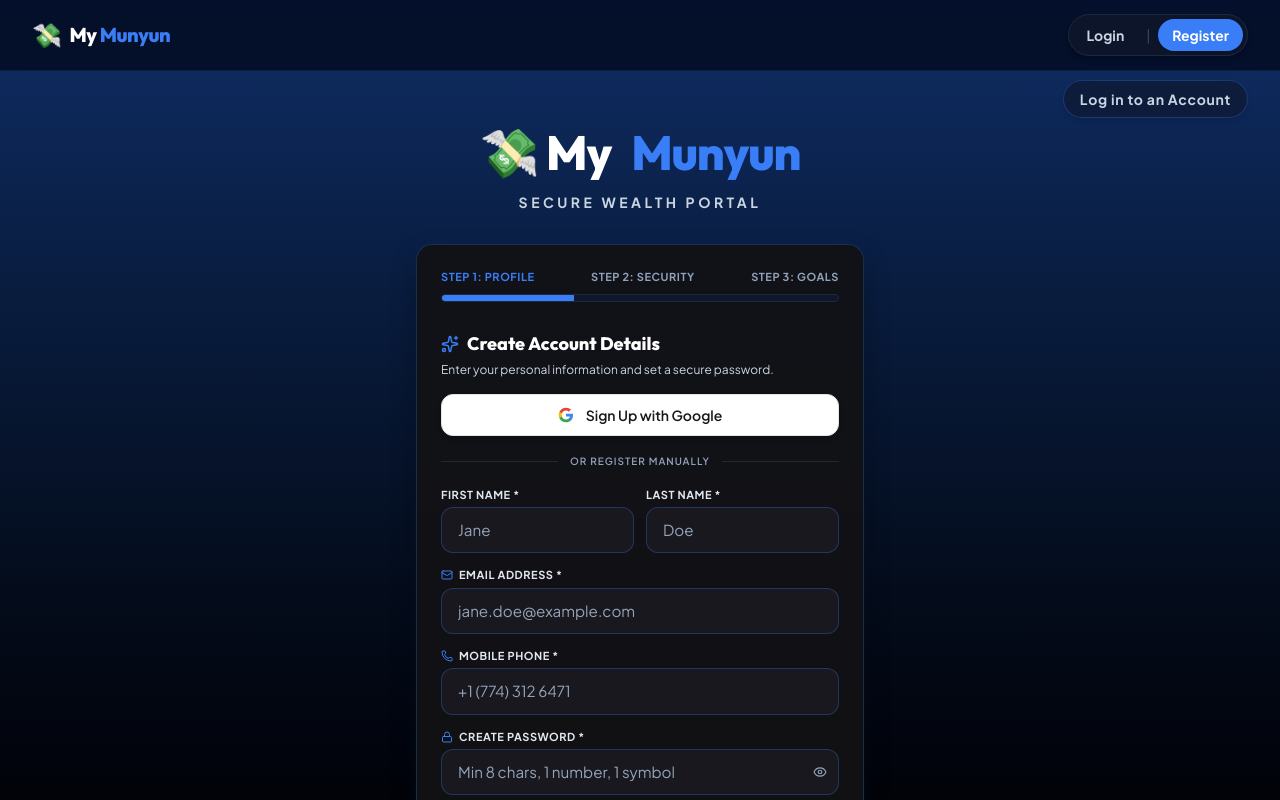
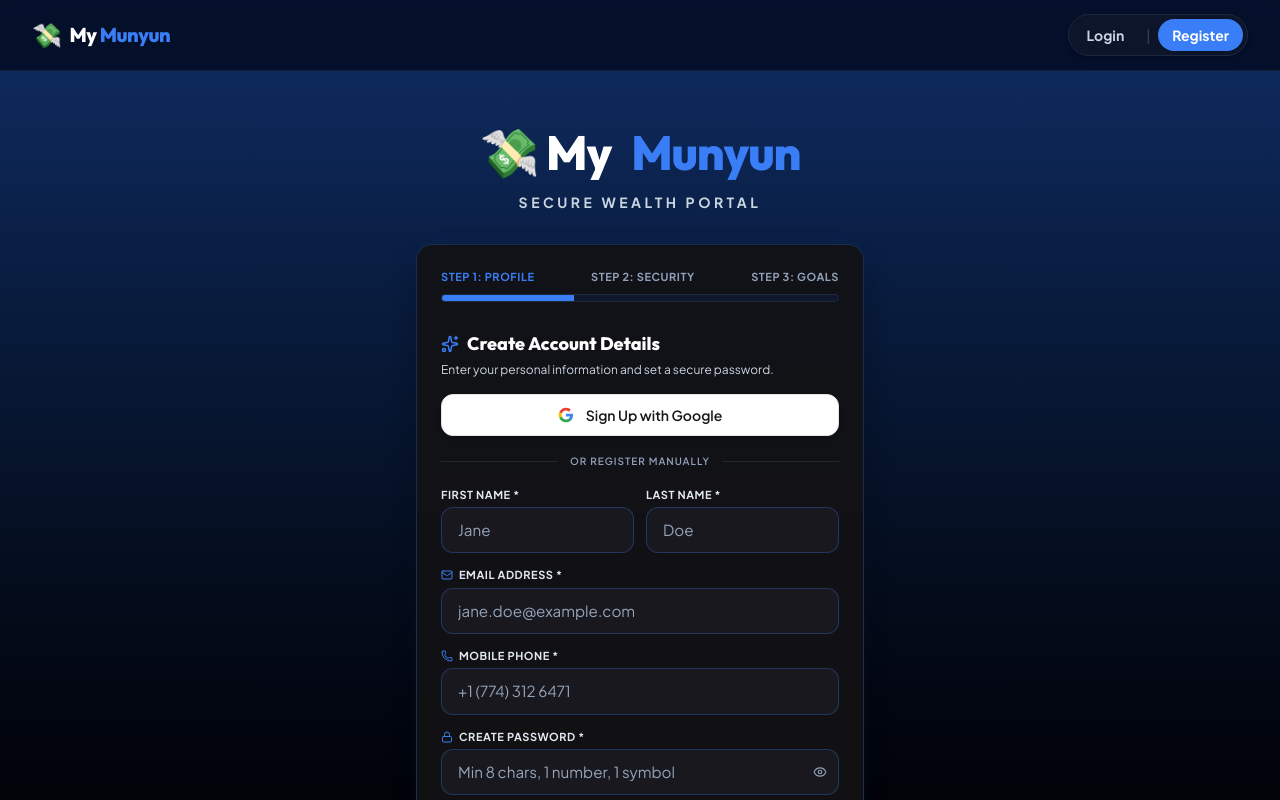
Before and after one commit to idongCodes/my-munyun, a Next.js app: page /register in a window 1280 px wide. Shown: the top 800 px of the page. Built offline with nearby package versions, Linux system fonts and the light colour scheme.

Commit message:
fix: remove redundant top-right button on login and register screens

```diff
--- a/src/app/AuthContainer.tsx
+++ b/src/app/AuthContainer.tsx
@@ -389,25 +389,6 @@
 
   return (
     <div className="relative min-h-screen bg-gradient-to-b from-[#0e2a5e] via-[#040c1b] to-black flex items-center justify-center p-6 sm:p-10 overflow-hidden">
-      {/* Dynamic Top Right Navigation */}
-      <div className="absolute top-4 right-4 sm:top-6 sm:right-8 z-50 flex items-center text-xs sm:text-sm font-semibold tracking-wider">
-        {mode === 'login' ? (
-          <Link
-            href="/register"
-            className="text-slate-300 hover:text-white transition-colors cursor-pointer font-bold bg-slate-900/60 px-4 py-2 rounded-full border border-[#397ef7]/30 backdrop-blur-md shadow-md"
-          >
-            Register an Account
-          </Link>
-        ) : (
-          <Link
-            href="/login"
-            className="text-slate-300 hover:text-white transition-colors cursor-pointer font-bold bg-slate-900/60 px-4 py-2 rounded-full border border-[#397ef7]/30 backdrop-blur-md shadow-md"
-          >
-            Log in to an Account
-          </Link>
-        )}
-      </div>
-
       <div className="w-full max-w-md animate-login-instant flex flex-col gap-6 sm:gap-8 py-4 sm:py-8">
         {/* Header Title */}
         <div className="flex flex-col items-center text-center gap-3 sm:gap-4">
```
